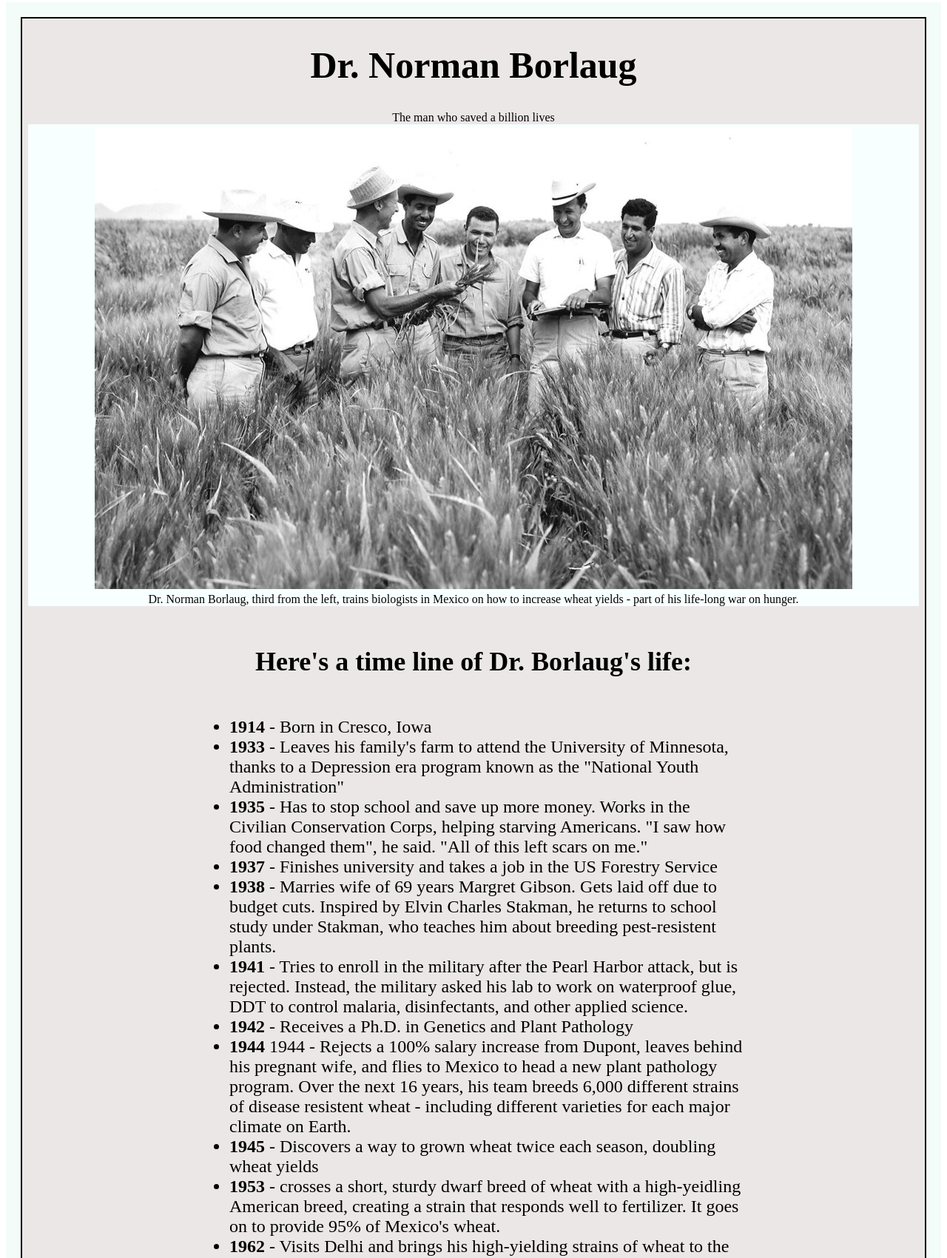
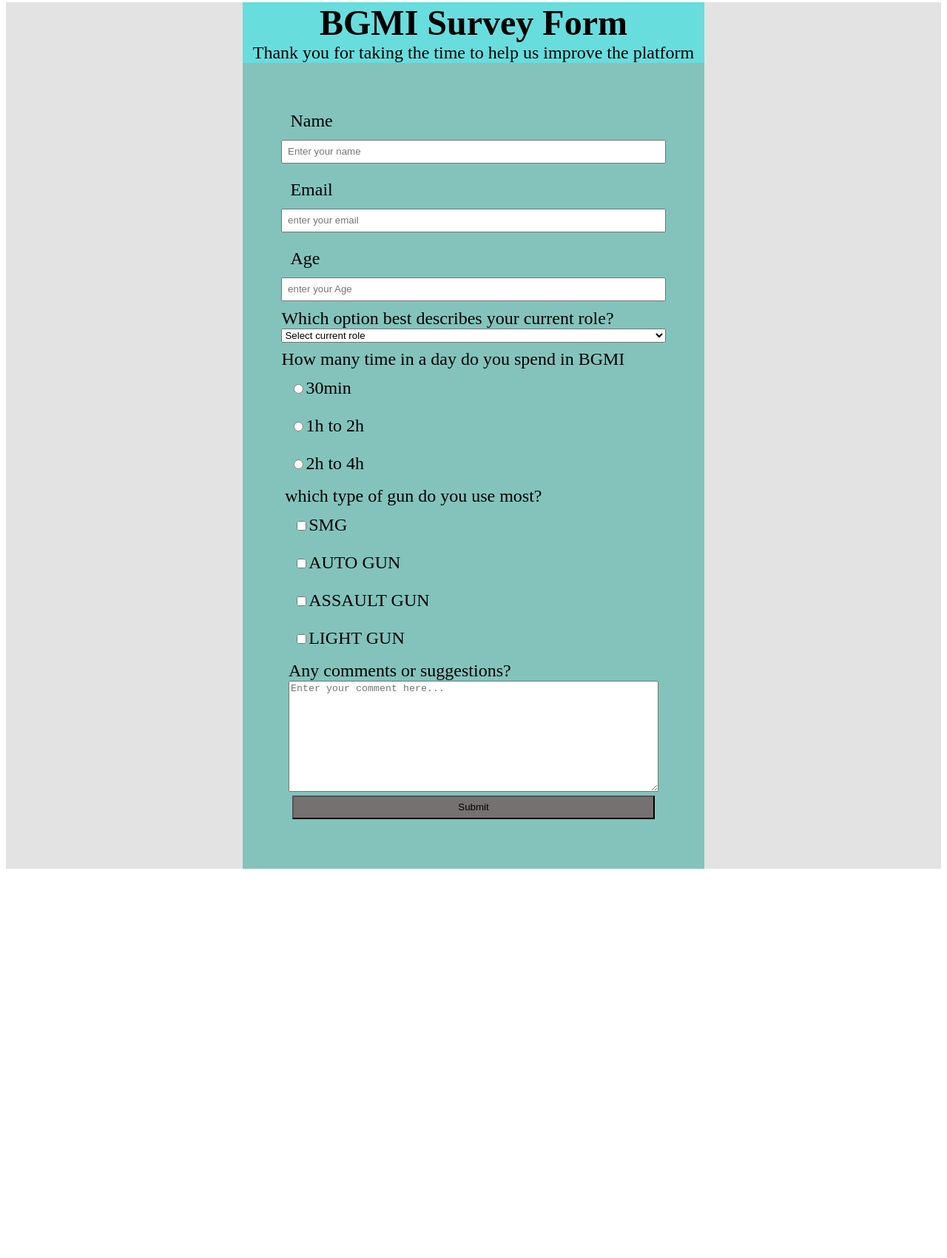
Before and after one commit to AnikBhadra/flexbox101, a website built with Vite: page 06_freecodecamp-project/index.html in a window 1280 px wide. Shown: the part 5-1705 px from the top of the page at 74% size. After the commit the page ends 1187 px from the top, so only its background shows below. Built offline with nearby package versions, Linux system fonts and the light colour scheme.

Commit message:
06_freecodecamp-project survey form done

```diff
--- a/06_freecodecamp-project/index.html
+++ b/06_freecodecamp-project/index.html
@@ -5,119 +5,121 @@
     <meta http-equiv="X-UA-Compatible" content="IE=edge" />
     <meta name="viewport" content="width=device-width, initial-scale=1.0" />
     <link rel="stylesheet" href="style.css" />
-    <title>Tribute Page</title>
+    <title>Survey Form</title>
   </head>
   <body>
-    <div id="main">
-      <div id="title">
-        <h1>Dr. Norman Borlaug</h1>
-        The man who saved a billion lives
-        <div class="img-div">
-          <img id="image" src="./assect/tribute.jpg" alt="" />
-          Dr. Norman Borlaug, third from the left, trains biologists in Mexico
-          on how to increase wheat yields - part of his life-long war on hunger.
+    <div class="container">
+      <div class="box">
+        <header class="header">
+          <h1 id="title">BGMI Survey Form</h1>
+          <p id="description">
+            Thank you for taking the time to help us improve the platform
+          </p>
+        </header>
+        <div class="box1">
+          <form class="survey_form" action="">
+            <div class="form_group">
+              <label id="name" for="name">Name</label>
+              <input
+                type="text"
+                name="name"
+                id="name"
+                placeholder="Enter your name"
+                required
+              />
+            </div>
+            <div class="form_group">
+              <label id="email" for="email">Email</label>
+              <input
+                type="text"
+                name="email"
+                id="email"
+                placeholder="enter your email"
+                required
+              />
+            </div>
+            <div class="form_group">
+              <label id="number" for="number">Age</label>
+              <input
+                type="number"
+                name="Age"
+                id="number"
+                placeholder="enter your Age"
+                required
+              />
+            </div>
+            <div class="form_group">
+              <p>Which option best describes your current role?</p>
+              <select id="dropdown" name="role" required>
+                <option disabled selected value>Select current role</option>
+                <option value="student">Student</option>
+                <option value="job">Full Time Job</option>
+                <option value="pjob">Part Time Job</option>
+                <option value="learner">Full Time Learner</option>
+                <option value="preferNo">Prefer not to say</option>
+                <option value="other">Other</option>
+              </select>
+            </div>
+            <div class="form_group">
+              <p>How many time in a day do you spend in BGMI</p>
+              <label>
+                <input
+                  type="radio"
+                  name="user-recommended"
+                  value="30min"
+                />30min
+              </label>
+              <label>
+                <input
+                  type="radio"
+                  name="user-recommended"
+                  value="1h to 2h"
+                />1h to 2h
+              </label>
+              <label>
+                <input
+                  type="radio"
+                  name="user-recommended"
+                  value="2h to 4h"
+                />2h to 4h
+              </label>
+              <div class="form_group">
+                <p>which type of gun do you use most?</p>
+                <label>
+                  <input name="prefer" value="SMG" type="checkbox" />SMG</label
+                >
+                <label>
+                  <input name="prefer" value="AUTO GUN" type="checkbox" />AUTO
+                  GUN</label
+                >
+                <label>
+                  <input
+                    name="prefer"
+                    value="ASSAULT GUN"
+                    type="checkbox"
+                  />ASSAULT GUN</label
+                >
+                <label>
+                  <input name="prefer" value="LIGHT GUN" type="checkbox" />LIGHT
+                  GUN</label
+                >
+                <div class="form_group">
+                  <p>Any comments or suggestions?</p>
+                  <textarea
+                    id="comments"
+                    name="comment"
+                    placeholder="Enter your comment here..."
+                  ></textarea>
+                  <div class="form_group">
+                    <button type="submit" id="submit" class="submit-button">
+                      Submit
+                    </button>
+                  </div>
+                </div>
+              </div>
+            </div>
+          </form>
         </div>
-        <div id="tribute-info">
-          <h2>Here's a time line of Dr. Borlaug's life:</h2>
-          <ul>
-            <li><strong>1914 </strong>- Born in Cresco, Iowa</li>
-            <li>
-              <strong> 1933</strong>
-              - Leaves his family's farm to attend the University of Minnesota,
-              thanks to a Depression era program known as the "National Youth
-              Administration"
-            </li>
-            <li>
-              <strong>1935 </strong>
-              - Has to stop school and save up more money. Works in the Civilian
-              Conservation Corps, helping starving Americans. "I saw how food
-              changed them", he said. "All of this left scars on me."
-            </li>
-            <li>
-              <strong>1937</strong>
-              - Finishes university and takes a job in the US Forestry Service
-            </li>
-            <li>
-              <strong>1938</strong>
-              - Marries wife of 69 years Margret Gibson. Gets laid off due to
-              budget cuts. Inspired by Elvin Charles Stakman, he returns to
-              school study under Stakman, who teaches him about breeding
-              pest-resistent plants.
-            </li>
-            <li>
-              <strong>1941</strong>
-              - Tries to enroll in the military after the Pearl Harbor attack,
-              but is rejected. Instead, the military asked his lab to work on
-              waterproof glue, DDT to control malaria, disinfectants, and other
-              applied science.
-            </li>
-            <li>
-              <strong>1942</strong> - Receives a Ph.D. in Genetics and Plant
-              Pathology
-            </li>
-            <li>
-              <strong> 1944 </strong>
-              1944 - Rejects a 100% salary increase from Dupont, leaves behind
-              his pregnant wife, and flies to Mexico to head a new plant
-              pathology program. Over the next 16 years, his team breeds 6,000
-              different strains of disease resistent wheat - including different
-              varieties for each major climate on Earth.
-            </li>
-            <li>
-              <strong> 1945</strong>
-              - Discovers a way to grown wheat twice each season, doubling wheat
-              yields
-            </li>
-            <li>
-              <strong>1953 </strong>
-              - crosses a short, sturdy dwarf breed of wheat with a
-              high-yeidling American breed, creating a strain that responds well
-              to fertilizer. It goes on to provide 95% of Mexico's wheat.
-            </li>
-            <li>
-              <strong>1962</strong>
-              - Visits Delhi and brings his high-yielding strains of wheat to
-              the Indian subcontinent in time to help mitigate mass starvation
-              due to a rapidly expanding population
-            </li>
-            <li><strong>1970 </strong> - receives the Nobel Peace Prize</li>
-            <li>
-              <strong> 1983 </strong>
-              - helps seven African countries dramatically increase their maize
-              and sorghum yields
-            </li>
-            <li>
-              <strong>1984</strong>
-              - becomes a distinguished professor at Texas A&M University
-            </li>
-            <li>
-              <strong>2005 </strong>
-              - states "we will have to double the world food supply by 2050."
-              Argues that genetically modified crops are the only way we can
-              meet the demand, as we run out of arable land. Says that GM crops
-              are not inherently dangerous because "we've been genetically
-              modifying plants and animals for a long time. Long before we
-              called it science, people were selecting the best breeds."
-            </li>
-            <li><strong>2009 </strong> - dies at the age of 95.</li>
-          </ul>
-        </div>
-        <div class="end">
-          "Borlaug's life and achievement are testimony to the far-reaching
-          contribution that one man's towering intellect, persistence and
-          scientific vision can make to human peace and progress."
-          <div>-- Indian Prime Minister Manmohan Singh</div>
-        </div>
-        <h2>
-          If you have time, you should read more about this incredible human
-          being on his
-          <a
-            id="tribute-link"
-            target="_blank"
-            href="https://en.wikipedia.org/wiki/Norman_Borlaug"
-            >Wikipedia entry.</a
-          >
-        </h2>
       </div>
     </div>
   </body>
--- a/06_freecodecamp-project/style.css
+++ b/06_freecodecamp-project/style.css
@@ -1,37 +1,63 @@
-#main {
-  padding: 20px;
-  background-color: #f3fcf9;
+* {
+  box-sizing: border-box;
+}
+
+body {
+  font-size: 1rem;
+}
+
+.container {
+  background-color: rgb(227, 227, 227);
+  display: flex;
+  justify-content: center;
+  height: 100%
+}
+
+.header {
+  background-color: rgb(104, 221, 221);
+  text-align: center;
+}
+
+h1,
+p {
+  margin: 0;
+}
+
+.survey_form {
+  display: flex;
+  flex-direction: column;
 
 }
 
-#title {
-  background-color: rgb(236, 231, 231);
-  border: 2px solid black;
+.form_group {
   display: flex;
   flex-direction: column;
-  align-items: center;
+  padding: .2em;
 }
 
-#title h1 {
-  font-size: 50px;
+.form_group label {
+  padding: .5em;
 }
 
-.img-div {
-  width: 94vw;
-  display: flex;
-  background-color: rgb(247, 255, 255);
-  flex-direction: column;
-  align-items: center;
+.box {
+  font-size: x-large;
+  background-color: rgb(131, 195, 187);
 }
 
-#image {
-  padding: 5px;
+.box1 {
+  padding: 2em 2em;
 }
 
-#tribute-info {
-  font-size: 24px;
-  padding: 1em 10em;
-  display: flex;
-  flex-direction: column;
-  align-items: center;
+button {
+  padding: .5em .5em;
+  background-color: rgb(118, 113, 113);
 }
+
+.form_group input {
+  padding: .5em;
+}
+
+#comments {
+  width: 500px;
+  height: 150px;
+}
```
